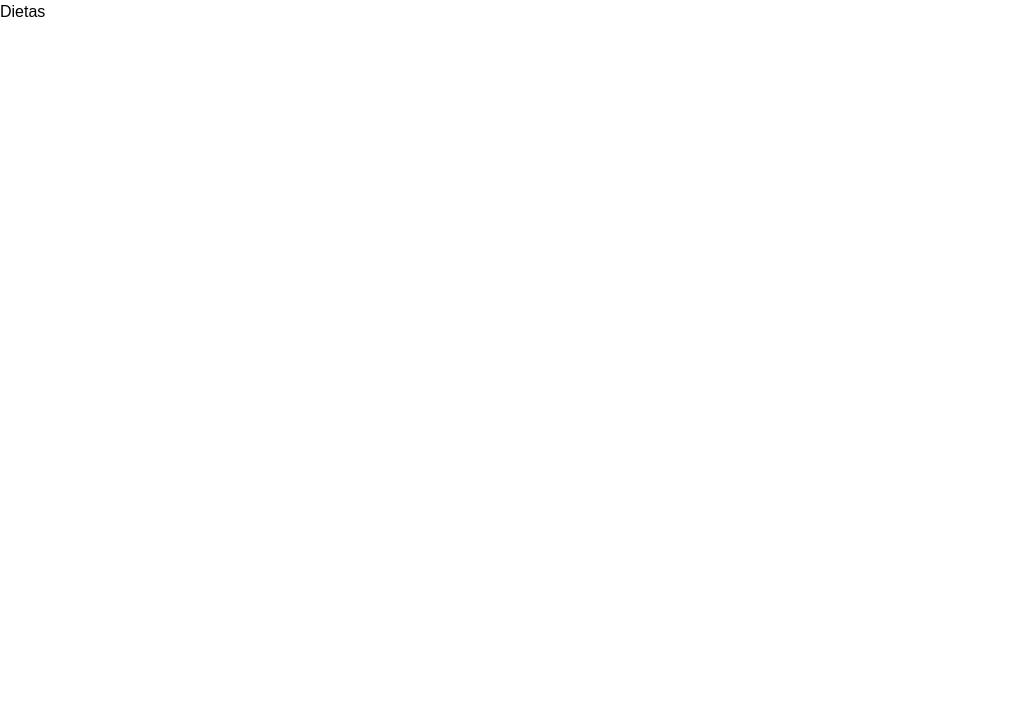
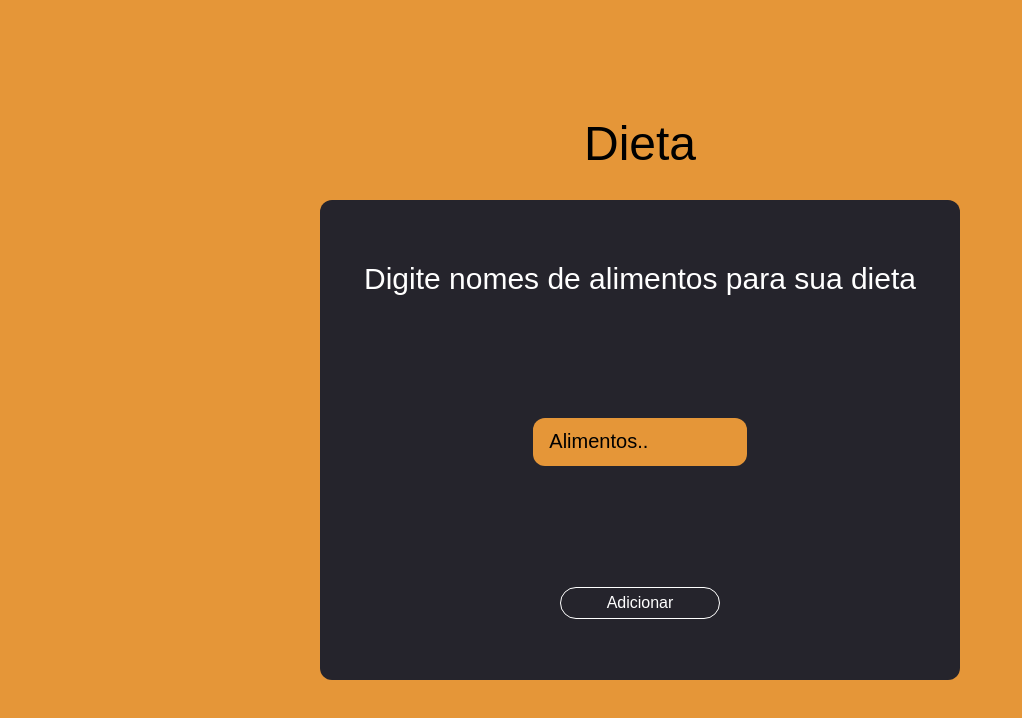
Before and after one commit to Gabistakk/app-academia, a React (Create React App) app in the folder clientwb/: page /dietas in a window 1280 px wide. Shown: the top 718 px of the page, without its empty margins (0-1022 px from the left). Built offline with nearby package versions, Linux system fonts and the light colour scheme.

Commit message:
adicionada tela de dieta/alimentos

```diff
--- a/clientwb/src/pages/Dietas/index.jsx
+++ b/clientwb/src/pages/Dietas/index.jsx
@@ -1,7 +1,55 @@
-import React from 'react'
+import { useState } from "react";
 
-export default function Dietas() {
+function App() {
+  const [food1, setFood1] = useState("");
+  const [food2, setFood2] = useState("");
+  const [food3, setFood3] = useState("");
+
+  const handleFood1Change = (e) => {
+    setFood1(e.target.value);
+  };
+
+  const handleFood2Change = (e) => {
+    setFood2(e.target.value);
+  };
+
+  const handleFood3Change = (e) => {
+    setFood3(e.target.value);
+  };
+
   return (
-    <div>Dietas</div>
-  )
+    <div className="w-screen h-screen bg-fundo2 overflow-hidden flex justify-center items-center flex-col">
+      <div className=" w-[100%] h-[10%]">
+      <h1 className="text-center text-5xl">Dieta</h1>
+      </div>
+      <div className="w-1/2 h-[60%] bg-fundo1 rounded-xl flex flex-col items-center justify-around">
+        <section className="testo w-[100%] flex justify-center items-center">
+          <h1 className="text-white text-3xl">Digite nomes de alimentos para sua dieta</h1>
+        </section>
+        <section className="input w-[100%] flex  justify-center items-center">
+
+          <div className="w-1/3">
+            <input
+              type="text"
+              className="w-full h-12 text-xl bg-fundo2 rounded-xl px-4 py-2 text-white focus:outline-none placeholder:text-black"
+              placeholder="Alimentos.."
+              value={food2}
+              onChange={handleFood2Change}
+            />
+          </div>
+
+        </section>
+        <section className="botaSection ">
+          <button
+            type="submit"
+            className="text-white border-white rounded-full border-[1px] h-[4vh] w-[20vh] transition  hover:bg-fundo2"
+          >
+            Adicionar
+          </button>
+        </section>
+      </div>
+    </div>
+  );
 }
+
+export default App;
--- a/clientwb/src/pages/Login/index.jsx
+++ b/clientwb/src/pages/Login/index.jsx
@@ -19,7 +19,7 @@ export default function Login() {
                   type="text"
                   name="email"
                   placeholder="name@example.com.."
-                  className="w-[93%] rounded-full h-[60%] border-white outline-0 bg-transparent p-3 placeholder:text-white"
+                  className="w-[93%] rounded-full h-[60%]   outline-0 bg-transparent p-3 placeholder:text-white"
                 />
               </div>
             </div>
@@ -44,7 +44,7 @@ export default function Login() {
               type="submit"
               className="border-fundo1 rounded-full border-[1px] h-[4vh] w-[20vh] transition hover:text-white hover:bg-rose-500"
             >
-              Registrar
+              Logar
             </button>
           </section>
         </form>
```
